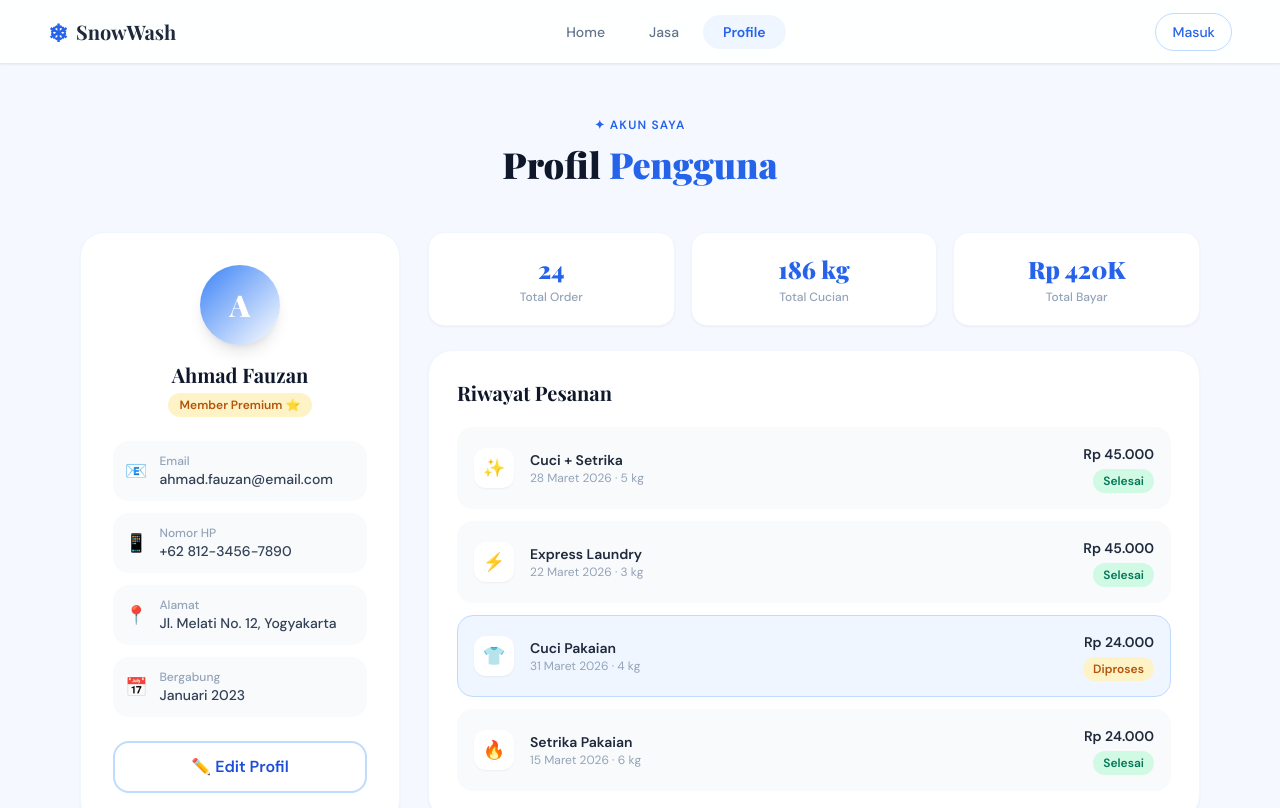
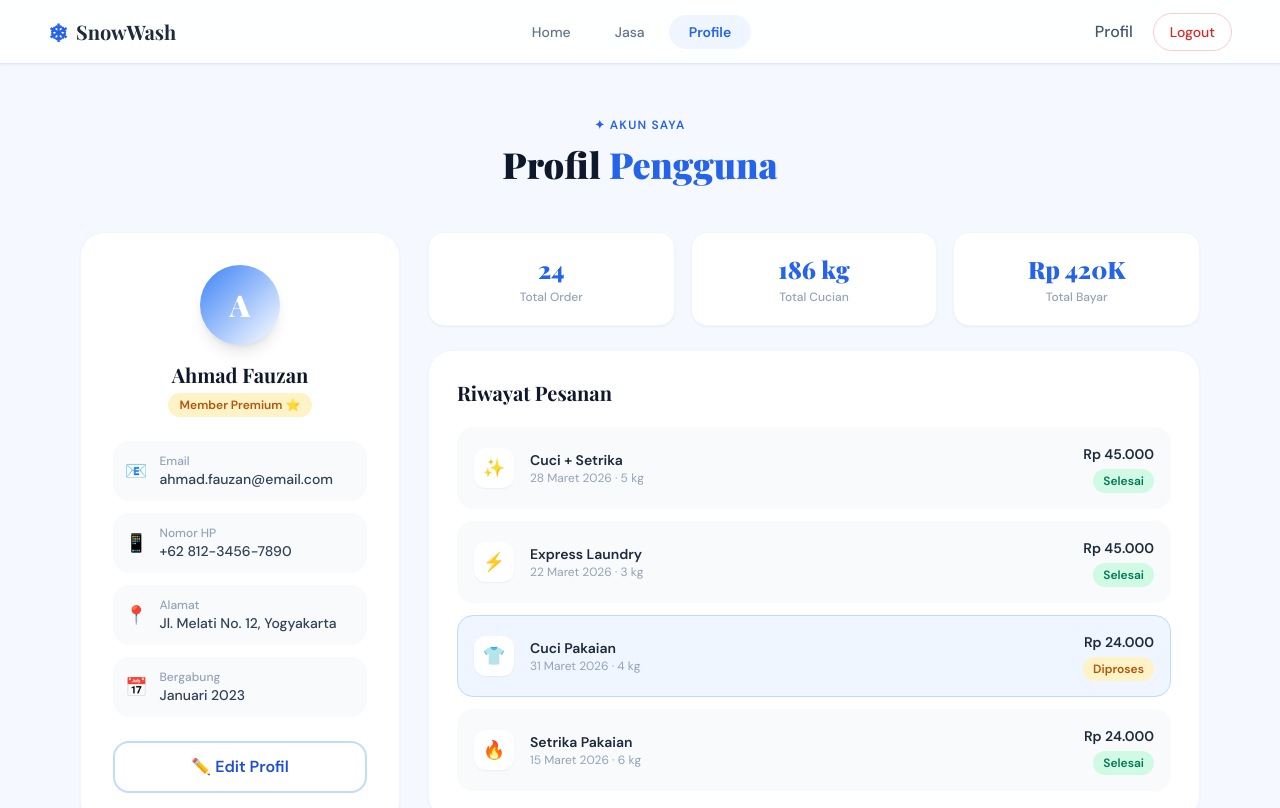
Before and after one commit to ghfr97/FP-PW-IF03-3, a React (Vite) app: page /profile in a window 1280 px wide. Shown: the top 808 px of the page. Built offline with nearby package versions, Linux system fonts and the light colour scheme; sample sign-in values are in the browser's storage.

Commit message:
menambahkan autentikasi

```diff
--- a/src/components/Navbar.jsx
+++ b/src/components/Navbar.jsx
@@ -1,9 +1,22 @@
-import { useState } from 'react'
-import { Link, useLocation } from 'react-router-dom'
+import { useState, useEffect } from 'react'
+import { Link, useLocation, useNavigate } from 'react-router-dom'
 
 export default function Navbar() {
   const [open, setOpen] = useState(false)
+  const [isLoggedIn, setIsLoggedIn] = useState(false)
   const { pathname } = useLocation()
+  const navigate = useNavigate()
+
+  useEffect(() => {
+    const status = localStorage.getItem('isLoggedIn') === 'true'
+    setIsLoggedIn(status)
+  }, [])
+
+  const handleLogout = () => {
+    localStorage.removeItem('isLoggedIn')
+    setIsLoggedIn(false)
+    navigate('/')
+  }
 
   const links = [
     { to: '/', label: 'Home' },
@@ -38,9 +51,18 @@ export default function Navbar() {
 
       {/* Login btn */}
       <div className="hidden md:flex items-center gap-3">
+        {isLoggedIn ? (
+          <>
+            <Link to="/profile" className="text-slate-600 font-medium hover:text-blue-600 no-underline transition-colors px-2">Profil</Link>
+            <button onClick={handleLogout} className="px-4 py-2 text-sm font-medium text-red-600 border border-red-200 rounded-full hover:bg-red-50 transition-all cursor-pointer">
+              Logout
+            </button>
+          </>
+        ) : (
           <Link to="/login" className="px-4 py-2 text-sm font-medium text-blue-600 border border-blue-200 rounded-full hover:bg-blue-50 transition-all no-underline">
             Masuk
           </Link>
+        )}
       </div>
 
       {/* Hamburger */}
@@ -69,9 +91,15 @@ export default function Navbar() {
               {l.label}
             </Link>
           ))}
+          {isLoggedIn ? (
+            <button onClick={() => { handleLogout(); setOpen(false); }} className="mt-2 px-4 py-2.5 text-center text-sm font-semibold text-red-600 bg-red-50 rounded-xl border-none cursor-pointer">
+              Logout
+            </button>
+          ) : (
             <Link to="/login" onClick={() => setOpen(false)} className="mt-2 px-4 py-2.5 text-center text-sm font-semibold text-white bg-blue-600 rounded-xl no-underline">
               Masuk
             </Link>
+          )}
         </div>
       )}
     </nav>
--- a/src/pages/Login.jsx
+++ b/src/pages/Login.jsx
@@ -60,6 +60,7 @@ export default function Login() {
     try {
       // Simulasi HTTP POST request untuk login
       await axios.post('https://jsonplaceholder.typicode.com/posts', { email, password })
+      localStorage.setItem('isLoggedIn', 'true')
       showToast('✅ Login berhasil! Selamat datang kembali.', 'success')
       setTimeout(() => navigate('/'), 800)
     } catch (error) {
--- a/src/pages/Profile.jsx
+++ b/src/pages/Profile.jsx
@@ -1,3 +1,5 @@
+import { useEffect } from 'react'
+import { useNavigate } from 'react-router-dom'
 import Navbar from '../components/Navbar.jsx'
 import Footer from '../components/Footer.jsx'
 import Toast, { showToast } from '../components/Toast.jsx'
@@ -10,6 +12,15 @@ const orders = [
 ]
 
 export default function Profile() {
+  const navigate = useNavigate()
+
+  useEffect(() => {
+    const isLoggedIn = localStorage.getItem('isLoggedIn') === 'true'
+    if (!isLoggedIn) {
+      navigate('/login')
+    }
+  }, [navigate])
+
   return (
     <div className="min-h-screen bg-[#f5f9ff]">
       <Navbar />
```
Also changed, not shown: public/api/orders.json (line endings or trailing spaces). Lines whose indentation alone changed are shown as unchanged.
